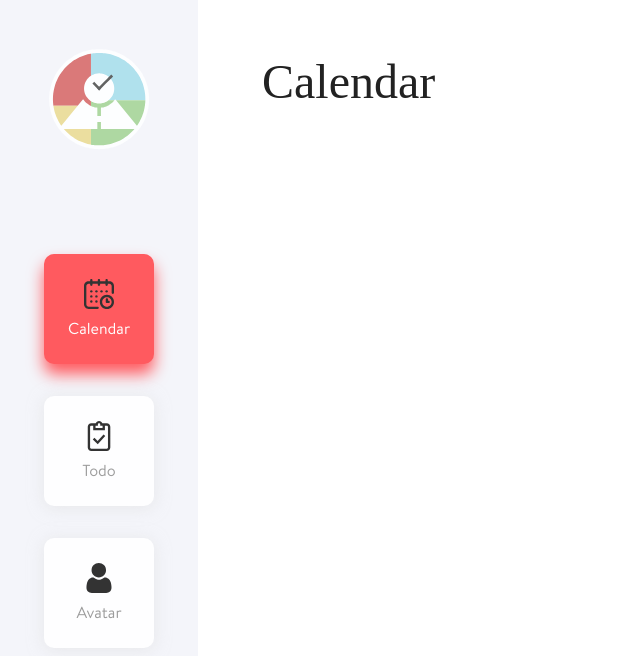
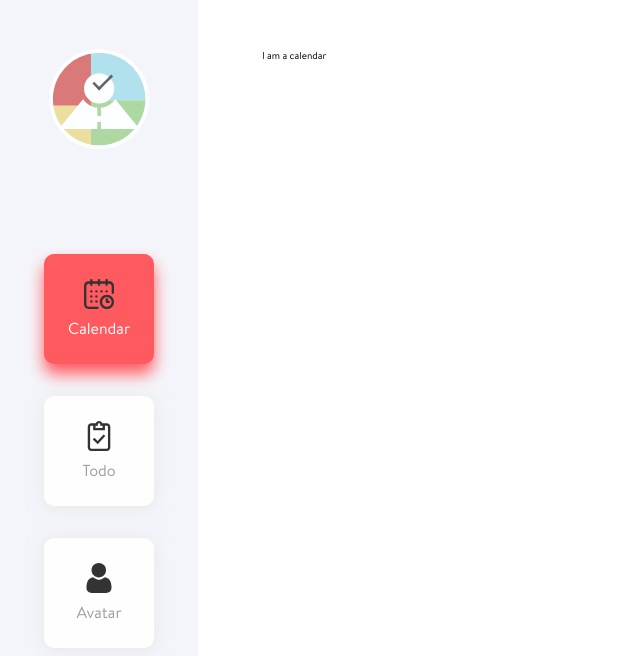
Before and after one commit to msamadpo/Horae, a React (Create React App) app in the folder client/: page /calendar in a window 1280 px wide. Shown: the top 656 px of the page, without its empty margins (0-640 px from the left). Built offline with nearby package versions, Linux system fonts and the light colour scheme; a web font is replaced by a local one.

Commit message:
Created boilerplate calendar component

```diff
--- /dev/null
+++ b/client/src/components/HoraeApp/Calendar/Calendar.tsx
@@ -0,0 +1,7 @@
+import React from 'react';
+
+function Calendar() {
+  return <div>I am a calendar</div>;
+}
+
+export default Calendar;
--- /dev/null
+++ b/client/src/components/HoraeApp/Calendar/index.ts
@@ -0,0 +1 @@
+export { default } from 'components/HoraeApp/Calendar/Calendar';
--- a/client/src/components/HoraeApp/HoraeApp.tsx
+++ b/client/src/components/HoraeApp/HoraeApp.tsx
@@ -1,17 +1,19 @@
 import React from 'react';
-import AppNavbar from 'components/HoraeApp/AppNavbar';
 import {
   BrowserRouter as Router,
   Redirect,
   Route,
   Switch,
 } from 'react-router-dom';
+import styled from 'styled-components';
 
-import styled from 'styled-components';
 import calendarIcon from 'assets/img/calendar-icon.svg';
 import todoIcon from 'assets/img/todo-icon.svg';
 import userIcon from 'assets/img/user-icon.svg';
+
 import Text from 'components/Common/Text';
+import AppNavbar from 'components/HoraeApp/AppNavbar';
+import Calendar from 'components/HoraeApp/Calendar';
 
 const ITEMS = [
   {
@@ -46,11 +48,7 @@ function HoraeApp() {
         <AppNavbar items={ITEMS} />
         <StyledAppBody>
           <Switch>
-            <Route path="/calendar" exact>
-              <Text weight="400" type="heading1">
-                Calendar
-              </Text>
-            </Route>
+            <Route path="/calendar" component={Calendar} exact />
             <Route path="/todo" exact>
               <Text weight="400" type="heading1">
                 Todo
```
